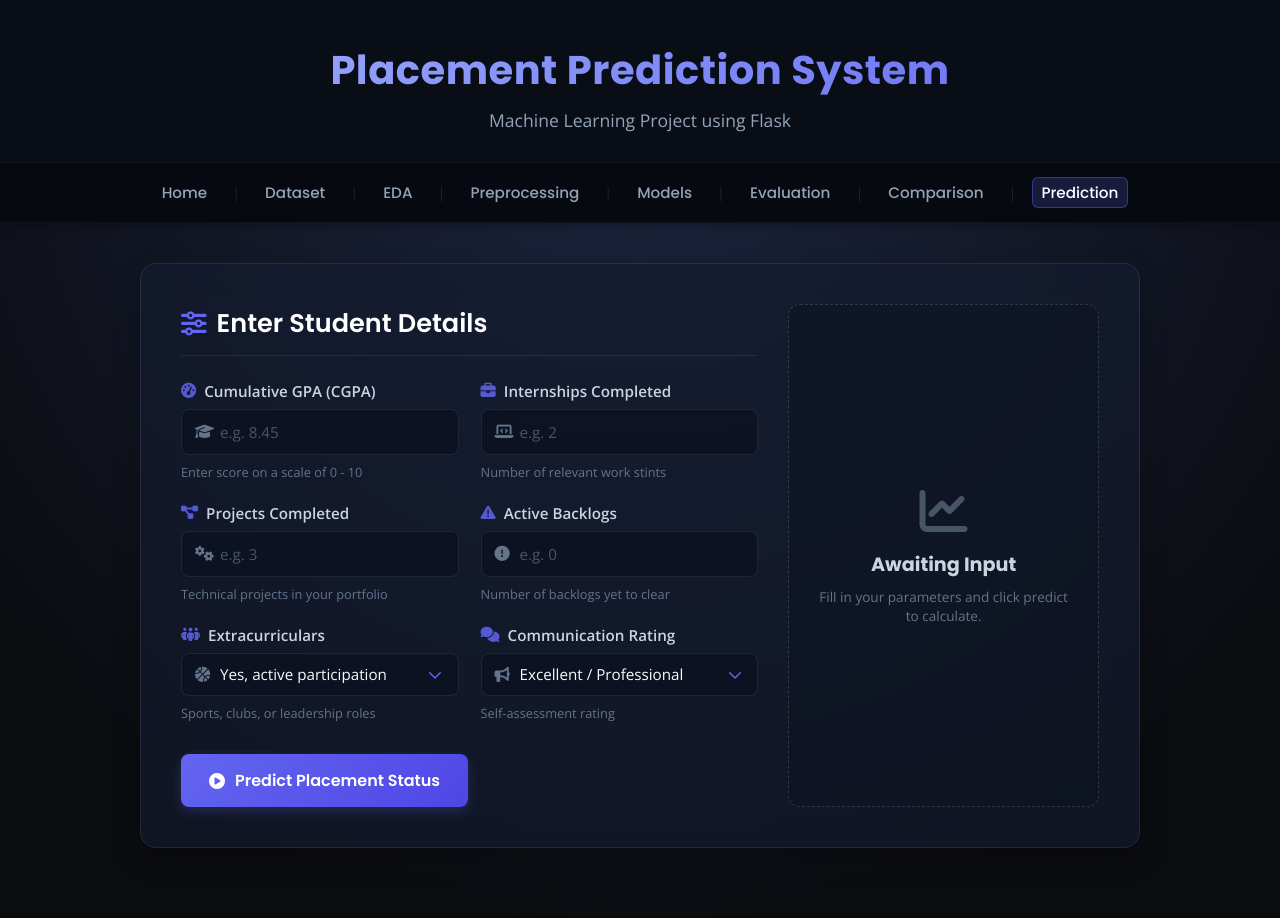
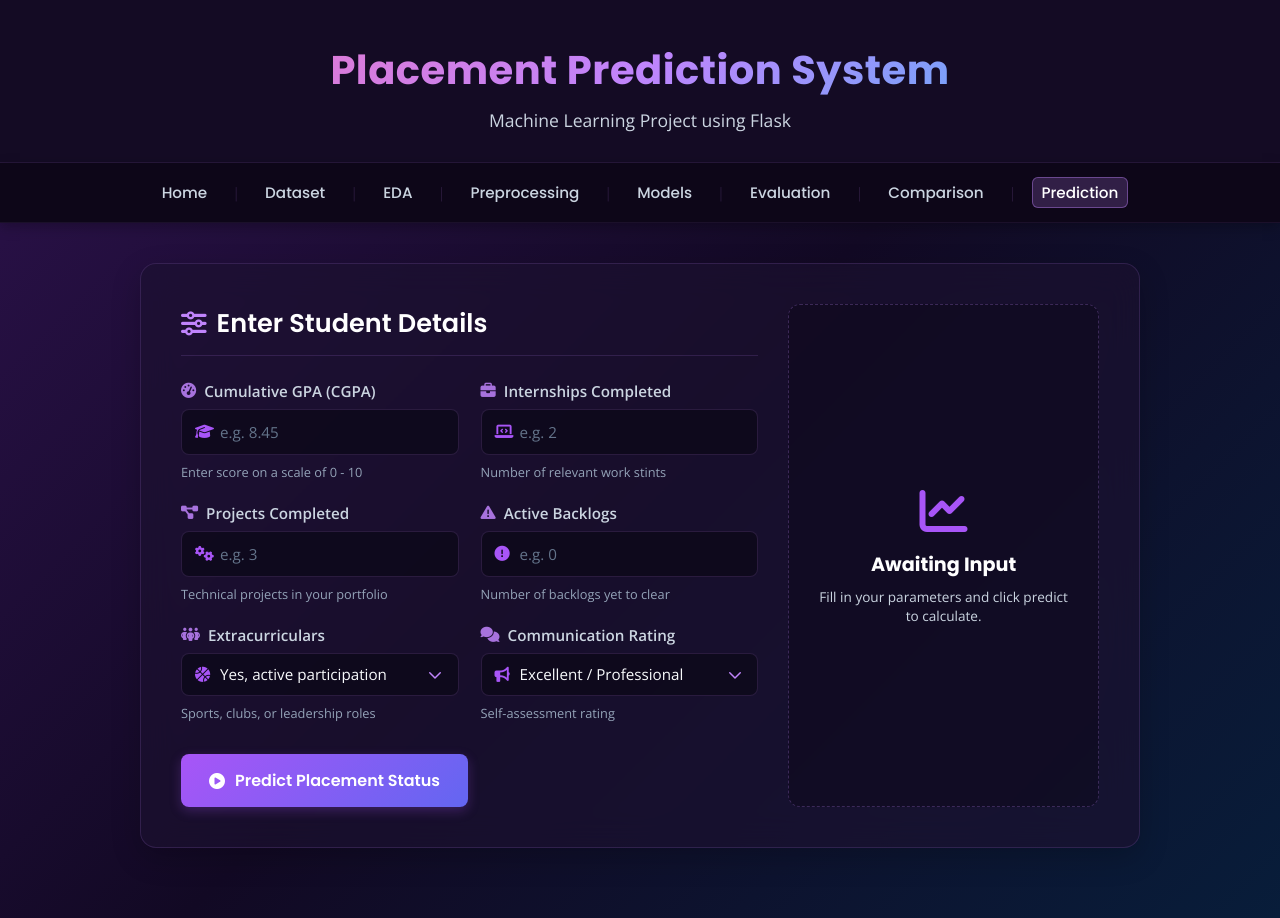
Before and after one commit to sreecharan-06/placement-prediction-system, a Flask app: page /prediction in a window 1280 px wide. Run offline with Flask 3, Linux system fonts and the light colour scheme.

Commit message:
Change style to Cosmic Amethyst color variant

```diff
--- a/app/static/css/styles.css
+++ b/app/static/css/styles.css
@@ -1,23 +1,23 @@
 /* ==========================================
-   PLACEMENT PREDICTION SYSTEM - PREMIUM DARK CYBER THEME
+   PLACEMENT PREDICTION SYSTEM - COSMIC AMETHYST THEME
    ========================================== */
 
 :root {
-    --header-bg: #090d16;
-    --navbar-bg: #060910;
+    --header-bg: #140b24;
+    --navbar-bg: #0d0618;
 
-    --body-gradient: radial-gradient(circle at 50% 10%, #1c2541 0%, #0b0c10 80%);
+    --body-gradient: linear-gradient(135deg, #2d124d 0%, #120924 50%, #081d3a 100%);
 
-    --card-bg: rgba(21, 28, 48, 0.65);
+    --card-bg: rgba(28, 18, 48, 0.65);
     --text-dark: #f8fafc;
-    --text-muted: #94a3b8;
-    --border-color: rgba(255, 255, 255, 0.08);
-    --focus-color: #6366f1;
+    --text-muted: #c084fc;
+    --border-color: rgba(192, 132, 252, 0.15);
+    --focus-color: #38bdf8;
 
-    --primary: #6366f1;
-    --primary-hover: #4f46e5;
-    --success: #10b981;
-    --danger: #ef4444;
+    --primary: #c084fc;
+    --primary-hover: #a855f7;
+    --success: #34d399;
+    --danger: #f87171;
 
     --font-heading: 'Poppins', sans-serif;
     --font-body: 'Open Sans', sans-serif;
@@ -45,7 +45,7 @@ body {
     color: #ffffff;
     text-align: center;
     padding: 40px 20px 30px 20px;
-    border-bottom: 1px solid rgba(255, 255, 255, 0.05);
+    border-bottom: 1px solid rgba(192, 132, 252, 0.1);
 }
 
 .main-header h1 {
@@ -54,14 +54,14 @@ body {
     font-weight: 700;
     letter-spacing: 0.5px;
     margin-bottom: 8px;
-    background: linear-gradient(135deg, #a5b4fc 0%, #818cf8 50%, #6366f1 100%);
+    background: linear-gradient(135deg, #f472b6 0%, #c084fc 50%, #38bdf8 100%);
     -webkit-background-clip: text;
     -webkit-text-fill-color: transparent;
 }
 
 .main-header p {
     font-size: 1.1rem;
-    color: #94a3b8;
+    color: #cbd5e1;
     font-weight: 300;
 }
 
@@ -71,7 +71,7 @@ body {
     padding: 14px 20px;
     text-align: center;
     box-shadow: 0 4px 12px rgba(0, 0, 0, 0.25);
-    border-bottom: 1px solid rgba(255, 255, 255, 0.04);
+    border-bottom: 1px solid rgba(192, 132, 252, 0.08);
 }
 
 .nav-links {
@@ -83,7 +83,7 @@ body {
 }
 
 .nav-link {
-    color: #94a3b8;
+    color: #cbd5e1;
     text-decoration: none;
     font-size: 0.95rem;
     font-family: var(--font-heading);
@@ -100,12 +100,12 @@ body {
 
 .nav-link.active {
     color: #ffffff;
-    background-color: rgba(99, 102, 241, 0.2);
-    box-shadow: inset 0 0 0 1px rgba(99, 102, 241, 0.4);
+    background-color: rgba(192, 132, 252, 0.2);
+    box-shadow: inset 0 0 0 1px rgba(192, 132, 252, 0.4);
 }
 
 .divider {
-    color: rgba(255, 255, 255, 0.1);
+    color: rgba(192, 132, 252, 0.15);
     user-select: none;
     font-size: 0.9rem;
 }
@@ -144,7 +144,7 @@ body {
     font-weight: 600;
     margin-bottom: 25px;
     color: #ffffff;
-    border-bottom: 1px solid rgba(255, 255, 255, 0.08);
+    border-bottom: 1px solid rgba(192, 132, 252, 0.15);
     padding-bottom: 12px;
     display: flex;
     align-items: center;
@@ -201,7 +201,7 @@ body {
 .input-icon {
     position: absolute;
     left: 14px;
-    color: #64748b;
+    color: #a855f7;
     font-size: 0.95rem;
     pointer-events: none;
 }
@@ -213,20 +213,20 @@ body {
     border-radius: 8px;
     font-size: 0.95rem;
     font-family: var(--font-body);
-    background-color: rgba(13, 18, 33, 0.8);
+    background-color: rgba(13, 9, 26, 0.8);
     color: #f8fafc;
     outline: none;
     transition: all 0.25s ease;
 }
 
 .form-control::placeholder {
-    color: #475569;
+    color: #64748b;
 }
 
 .form-control:focus {
     border-color: var(--focus-color);
-    background-color: rgba(13, 18, 33, 0.95);
-    box-shadow: 0 0 0 3px rgba(99, 102, 241, 0.25);
+    background-color: rgba(13, 9, 26, 0.95);
+    box-shadow: 0 0 0 3px rgba(56, 189, 248, 0.25);
 }
 
 select.form-control {
@@ -241,12 +241,12 @@ select.form-control {
 
 .form-help {
     font-size: 0.8rem;
-    color: #64748b;
+    color: #94a3b8;
 }
 
 /* Button styles */
 .btn-primary {
-    background: linear-gradient(135deg, #6366f1 0%, #4f46e5 100%);
+    background: linear-gradient(135deg, #a855f7 0%, #6366f1 100%);
     color: #ffffff;
     border: none;
     border-radius: 8px;
@@ -262,7 +262,7 @@ select.form-control {
     gap: 10px;
     margin-top: 10px;
     width: 100%;
-    box-shadow: 0 4px 12px rgba(99, 102, 241, 0.25);
+    box-shadow: 0 4px 12px rgba(168, 85, 247, 0.25);
 }
 
 @media (min-width: 768px) {
@@ -305,8 +305,8 @@ select.form-control {
 
 /* Results Display */
 .results-card {
-    background-color: rgba(13, 18, 33, 0.5);
-    border: 1px dashed rgba(255, 255, 255, 0.15);
+    background-color: rgba(13, 9, 26, 0.5);
+    border: 1px dashed rgba(192, 132, 252, 0.25);
     border-radius: 12px;
     padding: 30px;
     display: flex;
@@ -319,12 +319,12 @@ select.form-control {
 }
 
 .results-placeholder {
-    color: #64748b;
+    color: #cbd5e1;
 }
 
 .results-placeholder i {
     font-size: 3rem;
-    color: #475569;
+    color: #a855f7;
     margin-bottom: 15px;
 }
 
@@ -332,7 +332,7 @@ select.form-control {
     font-family: var(--font-heading);
     font-size: 1.2rem;
     margin-bottom: 8px;
-    color: #cbd5e1;
+    color: #ffffff;
 }
 
 .result-display {
```
Also changed, not shown: other parts of app/static/css/styles.css (+23 -23 lines).
